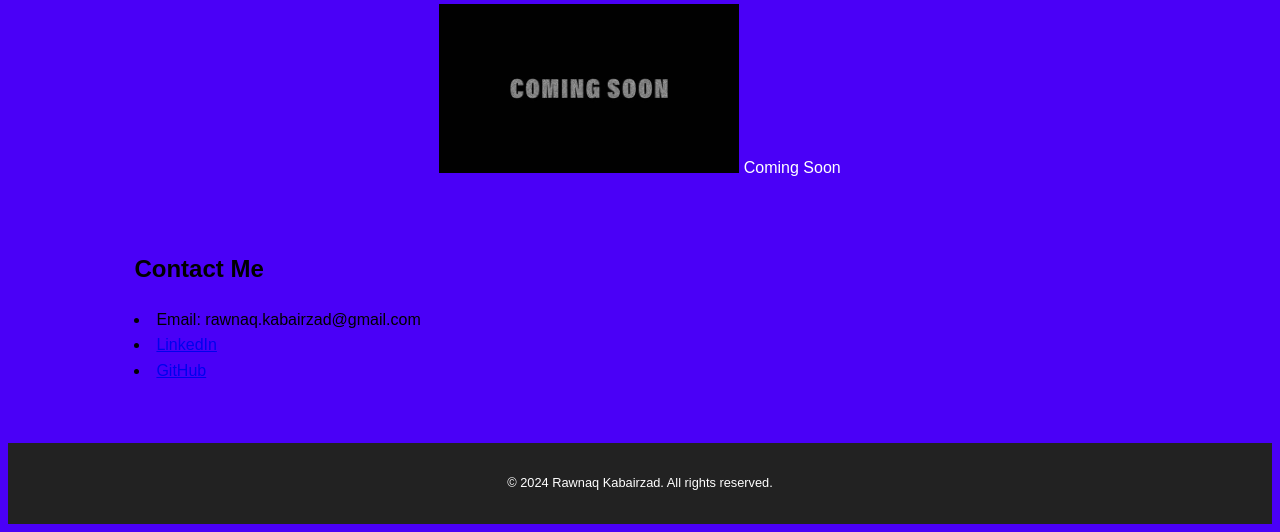
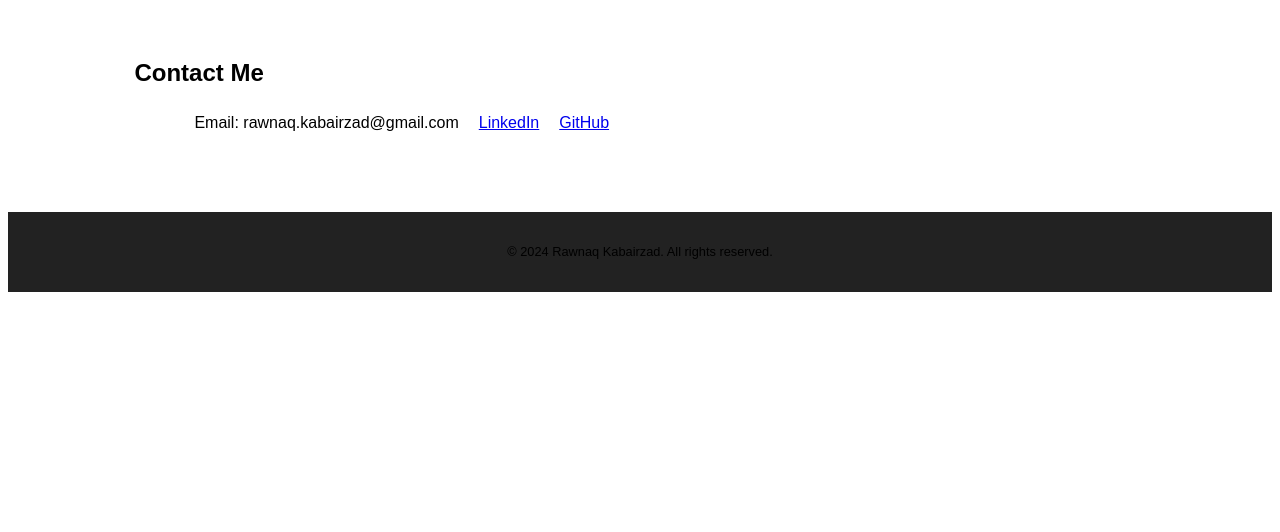
Before and after one commit to rawnaqk/Portfolio, a plain HTML site: page index.html in a window 1280 px wide. Shown: the part 1528-2060 px from the top of the page. After the commit the page ends 1828 px from the top, so only its background shows below. Drawn offline with Linux system fonts and the light colour scheme.

Commit message:
updated CSS to overlap the work images with titles

```diff
--- a/assets/css/style.css
+++ b/assets/css/style.css
@@ -1,7 +1,7 @@
 body {
   font-family: Arial, sans-serif;
   line-height: 1.6;
-  background-color: #4a00f7;
+  background-color: white;
 }
 
 .container {
@@ -60,11 +60,19 @@ nav ul li a:hover {
 
 p {
   font-size: 20px;
-  color: white;
+  color: black;
 }
 
 .title {
-  text-align: center;
+  position: absolute;
+  left: 0;
+  bottom: 30px;
+  padding: 10px;
+  color:#fff;
+  background-color: black;
+  display: inline-block;
+  height: 70px;
+  width: 100px;
 }
 
 .section h2 {
@@ -84,6 +92,7 @@ p {
   text-decoration: none;
   color: #fff;
   transition: transform 0.3s ease;
+  position: relative;
 }
 
 .work-item img {
@@ -102,6 +111,11 @@ p {
 .contacts {
   list-style-type: none;
   display: flex;
+}
+
+.contacts li {
+  margin-left: 20px;
+  color: black;
 }
 
 footer {
@@ -139,7 +153,7 @@ footer p {
   }
 
   .work-item {
-    width: 45%;
+    width: 50%;
   }
 }
 
--- a/index.html
+++ b/index.html
@@ -68,11 +68,11 @@
   <section id="contact" class="section">
     <div class="container">
       <h2>Contact Me</h2>
-      <nav class="Contacts">
+      <ul class="contacts">
         <li>Email: rawnaq.kabairzad@gmail.com</li>
-        <li><a href="https://www.linkedin.com/in/rawnaq-k/">LinkedIn</a></li>
+        <li><a href="https://www.linkedin.com/in/rawnaq-k">LinkedIn</a></li>
         <li><a href="https://github.com/rawnaqk">GitHub</a></li>
-      </nav>
+      </ul>
     </div>
   </section>
 
```
